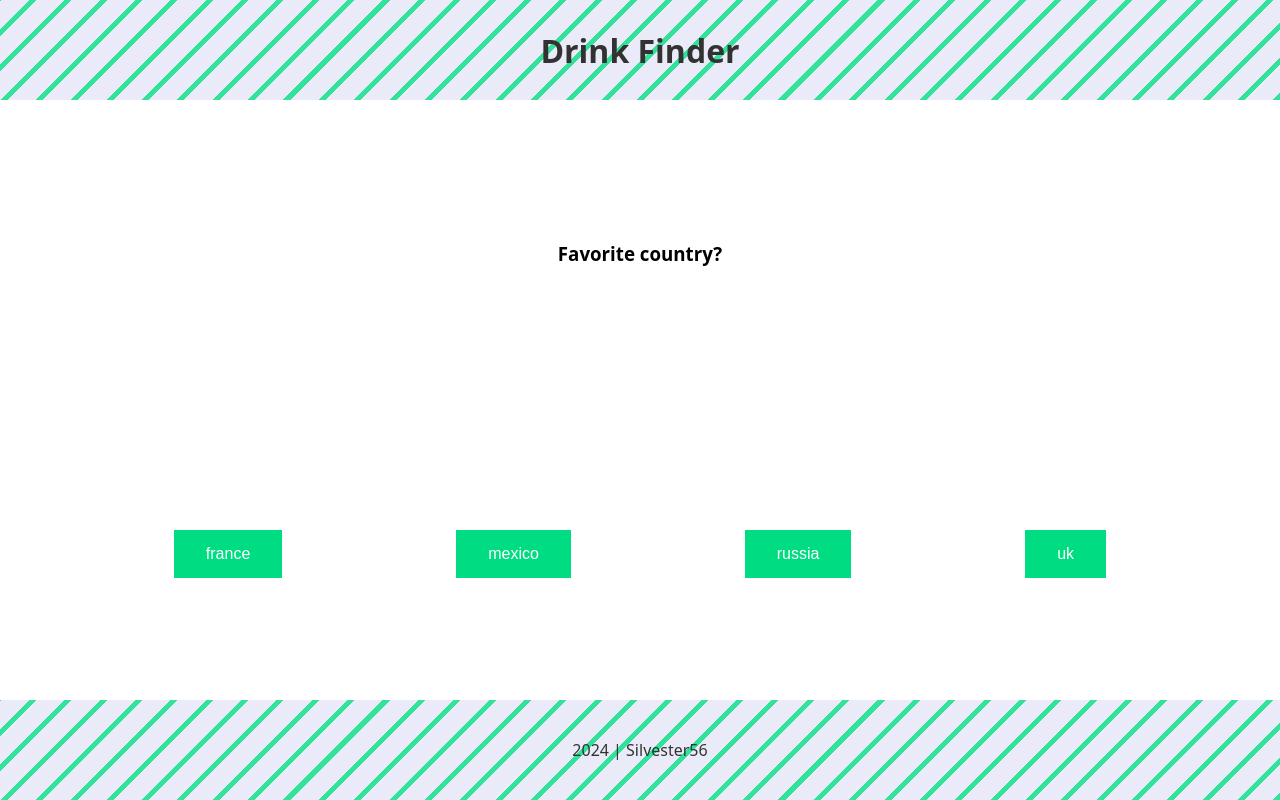
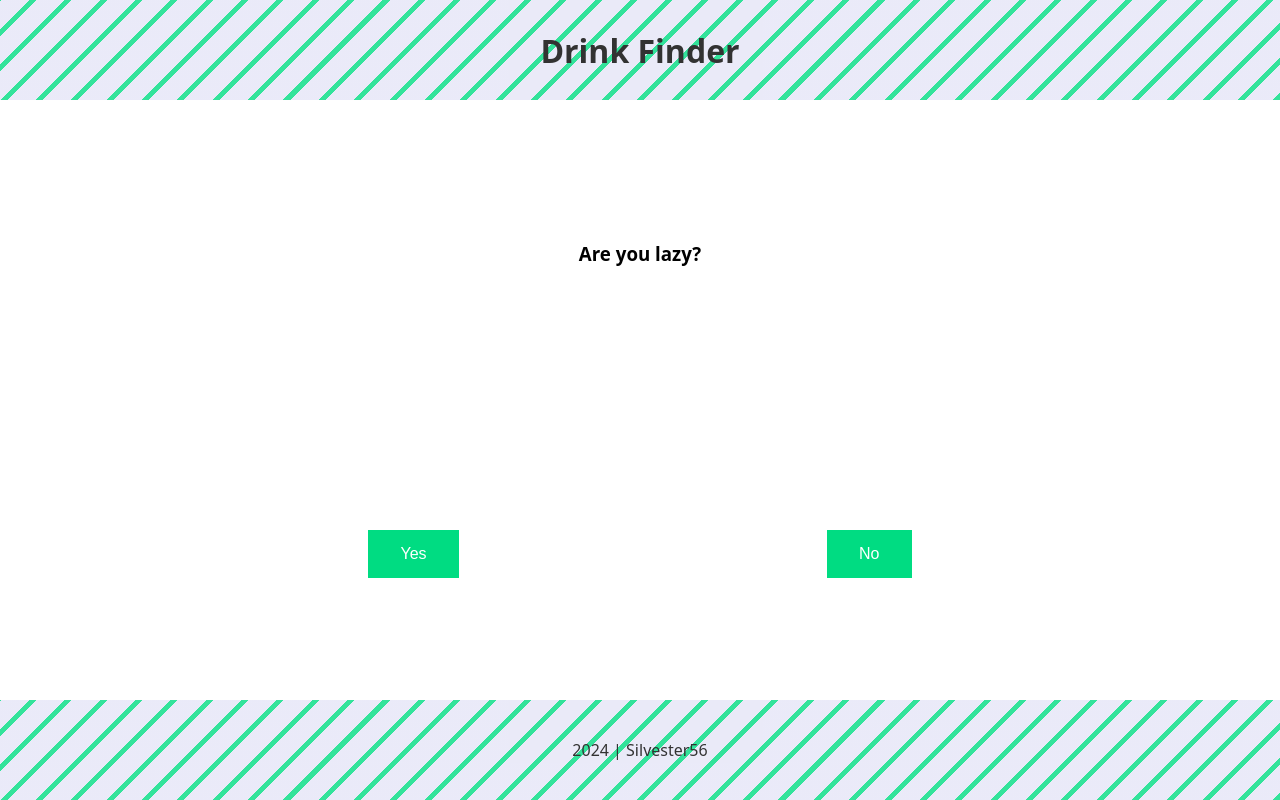
Before and after one commit to Silvester56/drinkfinder, a Nuxt app: page / in a window 1280 px wide. Built offline with nearby package versions, Linux system fonts and the light colour scheme.

Commit message:
Change sorting algorithm

```diff
--- a/app.vue
+++ b/app.vue
@@ -1,7 +1,7 @@
 <template>
   <div>
     <Header />
-    <Question v-if="remainingQuestions.length > 0" :phrase="remainingQuestions[0].phrase" :button-list="remainingQuestions[0].buttonList" @answer="handleAnswer"/>
+    <Question v-if="remainingCocktails.length !== cocktailsAtTheEnd" :phrase="remainingQuestions[0].phrase" :button-list="remainingQuestions[0].buttonList" @answer="handleAnswer"/>
     <div v-else class="cocktail-list">
       <Cocktail v-for="c in remainingCocktails" :recipe="c"/>
     </div>
@@ -60,10 +60,6 @@ let allQuestions = [
     buttonList: [{text: "Yes", tag: Tags.FEW_INGREDIENTS}, {text: "No", tag: Tags.MANY_INGREDIENTS}]
   },
   {
-    phrase: "Did you already eat?",
-    buttonList: [{text: "Yes", tag: Tags.STRONG}, {text: "No", tag: Tags.SOFT}]
-  },
-  {
     phrase: "Favorite spirit?",
     buttonList: buttonListFromTags([Tags.VODKA, Tags.GIN, Tags.TEQUILA])
   },
@@ -83,7 +79,7 @@ let allQuestions = [
     phrase: "Favorite country?",
     buttonList: buttonListFromTags([Tags.FRANCE, Tags.MEXICO, Tags.RUSSIA, Tags.UK])
   }
-].sort((a, b) => b.buttonList.length - a.buttonList.length + 0.5 - Math.random());
+].sort(() => 0.5 - Math.random());
 
 const tagsOnCondition = (condition, tagsIfConfition, tagsIfNotCondition) => {
   if (condition) {
@@ -94,7 +90,6 @@ const tagsOnCondition = (condition, tagsIfConfition, tagsIfNotCondition) => {
 
 let allCocktails = cocktails.map(cocktail => {
   let tmpString = cocktail.ingredients.reduce((acc, cur) => `${cur.ingredient}\n${acc}`, `${cocktail.name}\n${cocktail.method}\n`);
-  console.log(tmpString);
   if (cocktail.garnish) {
     tmpString = `${tmpString}\n${cocktail.garnish}`;
   }
@@ -115,6 +110,10 @@ let allCocktails = cocktails.map(cocktail => {
   return cocktail;
 });
 
+const score = (cocktail, tagList) => {
+  return cocktail.tags.reduce((acc, cur) => acc + (tagList.includes(cur) ? 1 : 0), 0);
+};
+
 export default {
   name: "default",
   components: {
@@ -126,26 +125,37 @@ export default {
     return {
       remainingQuestions: allQuestions,
       remainingCocktails: allCocktails,
+      currentTagList: [],
+      questionsLeft: 0,
+      cocktailsAtTheEnd: 0,
     }
   },
   methods: {
     handleAnswer(tag) {
+      this.questionsLeft--;
       this.remainingQuestions.splice(0, 1);
       if (!tag) {
         return;
       }
-      this.remainingCocktails = this.remainingCocktails.filter(cocktail => cocktail.tags.includes(tag));
+      this.currentTagList.push(tag);
+      this.remainingCocktails.sort((a, b) => score(b, this.currentTagList) - score(a, this.currentTagList));
+      this.remainingQuestions.sort(() => 0.5 - Math.random());
       this.printRemainingCocktails();
-      this.remainingQuestions.forEach(q => q.buttonList = q.buttonList.filter(b => this.remainingCocktails.some(c => c.tags.includes(b.tag))));
-      this.remainingQuestions = this.remainingQuestions.filter(q => q.buttonList.length >= 2);
-      this.remainingQuestions.sort((a, b) => b.buttonList.length - a.buttonList.length + 0.5 - Math.random());
+      if (this.questionsLeft === 0) {
+        this.remainingCocktails.splice(this.cocktailsAtTheEnd);
+      }
     },
     printRemainingCocktails() {
-      this.remainingCocktails.forEach(c => console.log(c.name, c.tags.join(", "), "\n"));
+      this.remainingCocktails.forEach((c, i) => {
+        if (i < 5) {
+          console.log(c.name, c.tags.join(", "), "\n")
+        }
+      });
     }
   },
   created() {
-    this.printRemainingCocktails();
+    this.questionsLeft = 2 + Math.floor(2 * Math.random());
+    this.cocktailsAtTheEnd = 1 + Math.floor(2 * Math.random());
   }
 }
 
```
